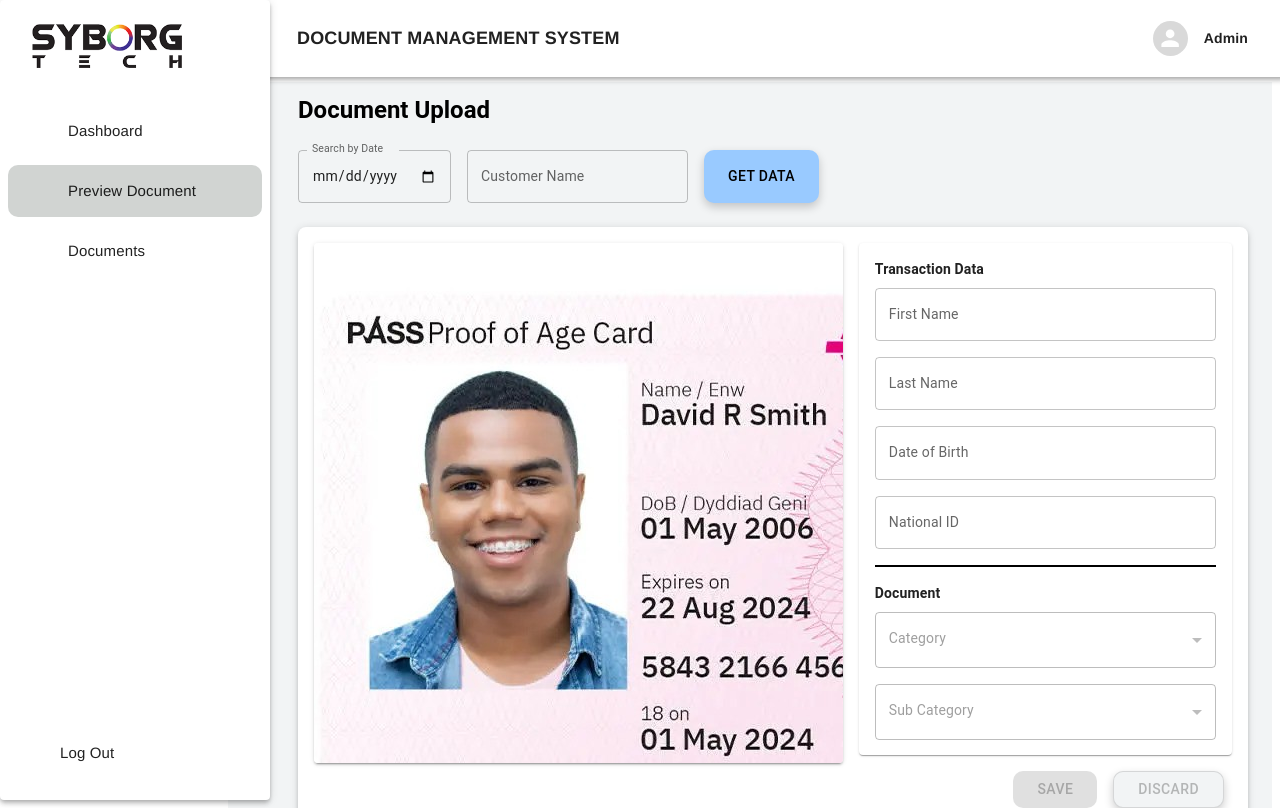
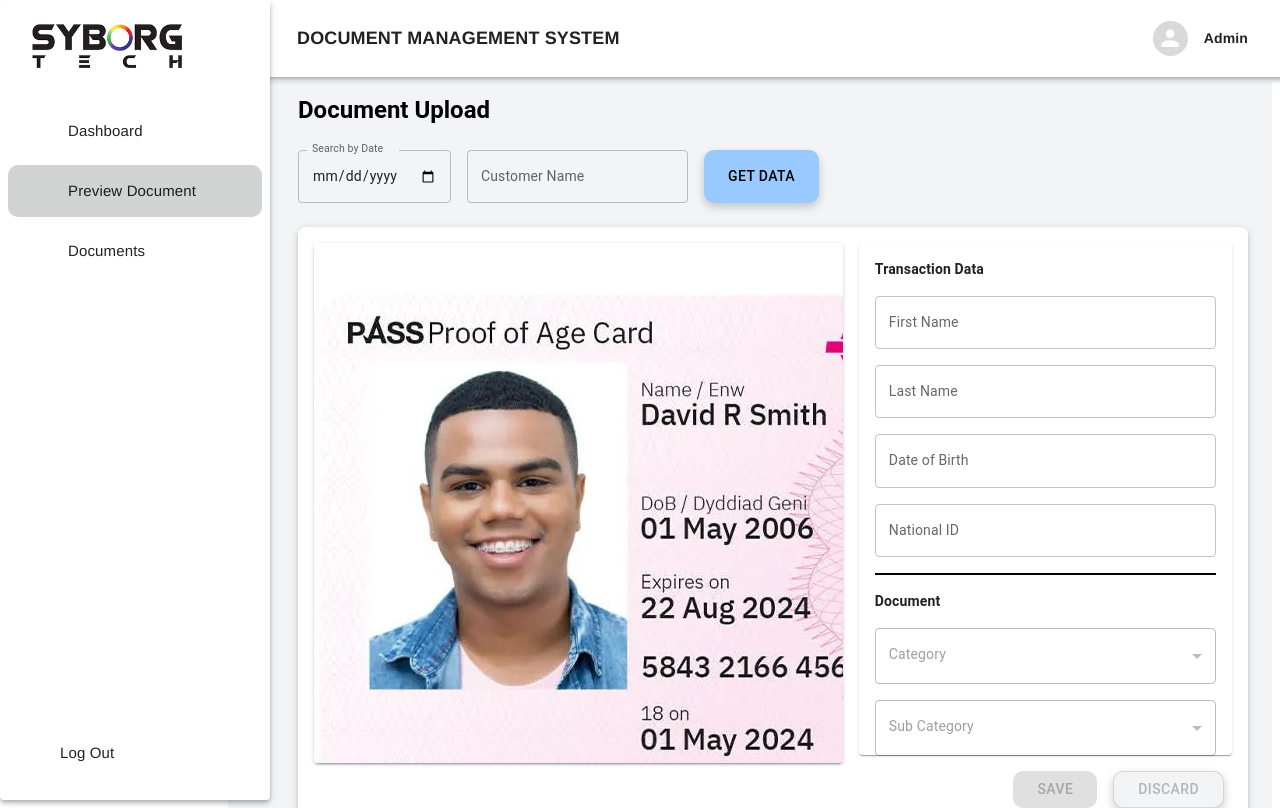
Before and after one commit to snehalku/Document-Management-System, a React (Vite) app: page /previewDocument in a window 1280 px wide. Built offline with nearby package versions, Linux system fonts and the light colour scheme; some icons are missing.

Commit message:
cosmetic changes

```diff
--- a/src/Pages/previewDocument.jsx
+++ b/src/Pages/previewDocument.jsx
@@ -467,7 +467,7 @@
   },
   {
     id: 3,
-    firstName: "David R",
+    firstName: "David ",
     lastName: "Johnson",
     date: "2025-04-30",
     dob: "2007-05-10",
@@ -751,7 +751,7 @@
                   sx={{ mb: 2 }}
                   disabled={!selectedDoc}
                 /> */}
-                <Typography sx={{ mb: 1, fontSize: 20, fontWeight: "bold" }}>
+                <Typography sx={{ mb: 2, fontSize: 20, fontWeight: "bold" }}>
                   Transaction Data
                 </Typography>
                 <TextField
@@ -795,7 +795,7 @@
                     borderColor: "black",
                   }}
                 />
-                <Typography sx={{ mb: 1, fontSize: 20, fontWeight: "bold" }}>
+                <Typography sx={{ mb: 2, fontSize: 20, fontWeight: "bold" }}>
                   Document
                 </Typography>
                 <TextField
```
